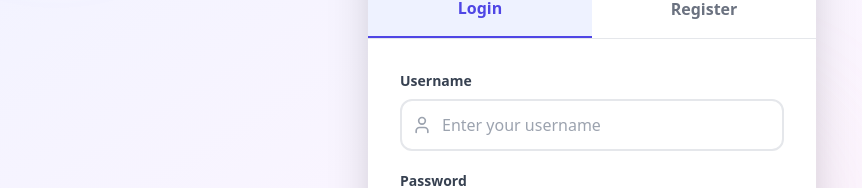
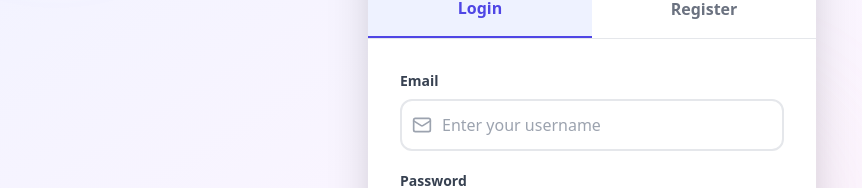
Before and after one commit to N4yth/Boken_project, a Next.js app in the folder boken/frontend/: page /login in a window 1280 px wide. Shown: the part 307-495 px from the top of the page, without its empty margins (48-910 px from the left). Built offline with nearby package versions, Linux system fonts and the light colour scheme.

Commit message:
style : chnage the name of the input

```diff
--- a/boken/frontend/app/login/page.tsx
+++ b/boken/frontend/app/login/page.tsx
@@ -188,10 +188,10 @@
                 {/* Username */}
                 <div>
                   <label className="block text-sm font-semibold text-gray-700 mb-2">
-                    Username
+                    Email
                   </label>
                   <div className="relative">
-                    <User className="absolute left-3 top-1/2 -translate-y-1/2 w-5 h-5 text-gray-400" />
+                    <Mail className="absolute left-3 top-1/2 -translate-y-1/2 w-5 h-5 text-gray-400" />
                     <input
                       type="text"
                       value={loginData.email}
```
